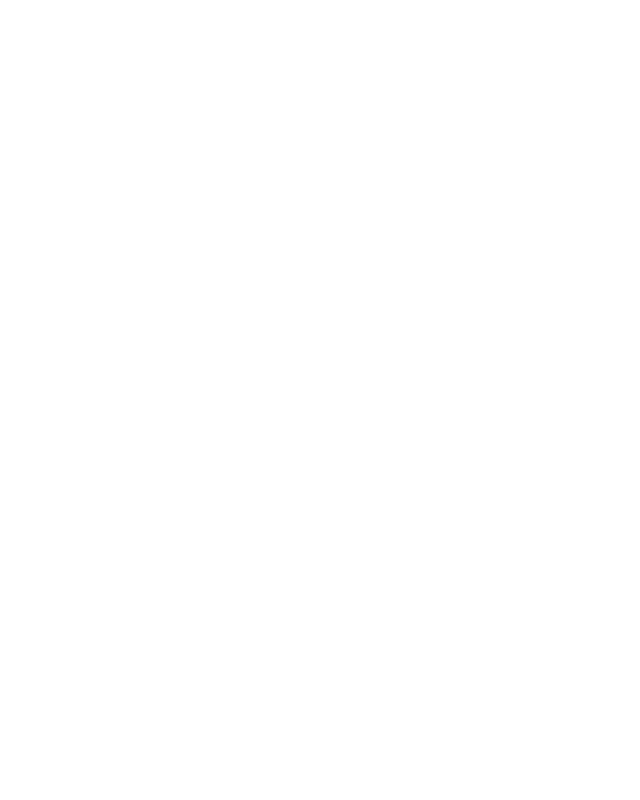
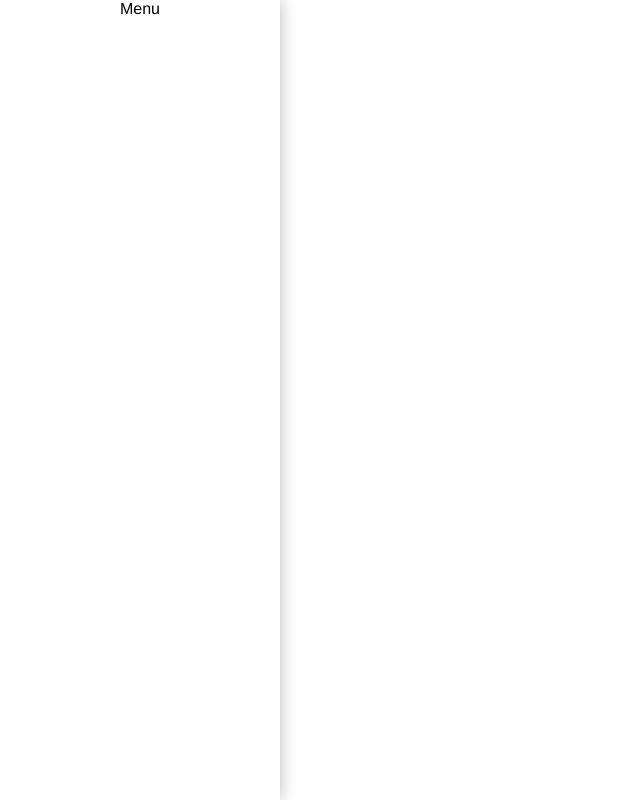
Before and after one commit to kidasov/shop, a Vue app in the folder web/: page / in a window 1280 px wide. Shown: the whole page, without its empty margins (0-640 px from the left). Built offline with nearby package versions, Linux system fonts and the light colour scheme; the HTML template or start-up script is replaced by a standard one.

Commit message:
Add sidebar component

```diff
--- a/web/src/App.vue
+++ b/web/src/App.vue
@@ -1,5 +1,6 @@
 <template>
   <div id="app">
+    <Menu/>
     <router-view></router-view>
     <div v-if="isAuthenticated">
       <router-link to="/dictionary" >
@@ -16,10 +17,14 @@
 
 <script>
 import { LOGOUT } from "@/store/actions.type";
+import Menu from "./components/Menu";
 
 
 export default {
   name: 'App',
+  components: {
+    Menu
+  },
 
   computed: {
     isAuthenticated() {
--- /dev/null
+++ b/web/src/components/Menu.vue
@@ -0,0 +1,101 @@
+<template>
+  <div>
+    <div
+      :class="show ? 'visible' : 'invisible'"
+      class="navigation"
+      v-click-outside="outside"
+      @click="inside"
+    >
+      <span>Menu</span>
+    </div>
+  </div>
+</template>
+
+<script>
+export default {
+  data() {
+    return {
+      show: true,
+    };
+  },
+
+  methods: {
+    inside() {
+      this.show = true;
+    },
+    outside() {
+      this.show = false;
+    },
+  },
+
+  directives: {
+    "click-outside": {
+      bind: function(el, binding, vNode) {
+        // Provided expression must evaluate to a function.
+        if (typeof binding.value !== "function") {
+          const compName = vNode.context.name;
+          let warn = `[Vue-click-outside:] provided expression '${binding.expression}' is not a function, but has to be`;
+          if (compName) {
+            warn += `Found in component '${compName}'`;
+          }
+
+          console.warn(warn);
+        }
+        // Define Handler and cache it on the element
+        const bubble = binding.modifiers.bubble;
+        const handler = (e) => {
+          if (bubble || (!el.contains(e.target) && el !== e.target)) {
+            binding.value(e);
+          }
+        };
+        el.__vueClickOutside__ = handler;
+
+        // add Event Listeners
+        document.addEventListener("click", handler);
+      },
+
+      unbind: function(el) {
+        // Remove Event Listeners
+        document.removeEventListener("click", el.__vueClickOutside__);
+        el.__vueClickOutside__ = null;
+      },
+    },
+  },
+};
+</script>
+
+<style scoped>
+.wrapper {
+  position: relative;
+}
+
+.navigation {
+  width: 280px;
+  background-color: #fff;
+  bottom: 0;
+  color: #000;
+  height: 100vh;
+  overflow-y: auto;
+  overflow-x: hidden;
+  position: absolute;
+  z-index: 990;
+  will-change: visibility;
+  visibility: visible;
+  display: -webkit-flex;
+  display: flex;
+  flex-direction: column;
+  transition: transform 0.25s cubic-bezier(0.4, 0, 0.2, 1),
+    visibility 0s linear 0.25s;
+  box-shadow: 0 0 16px rgba(0, 0, 0, 0.28);
+}
+
+.visible {
+  transform: translateX(0);
+  visibility: visible;
+}
+
+.invisible {
+  transform: translateX(-280px);
+  visibility: hidden;
+}
+</style>
```
